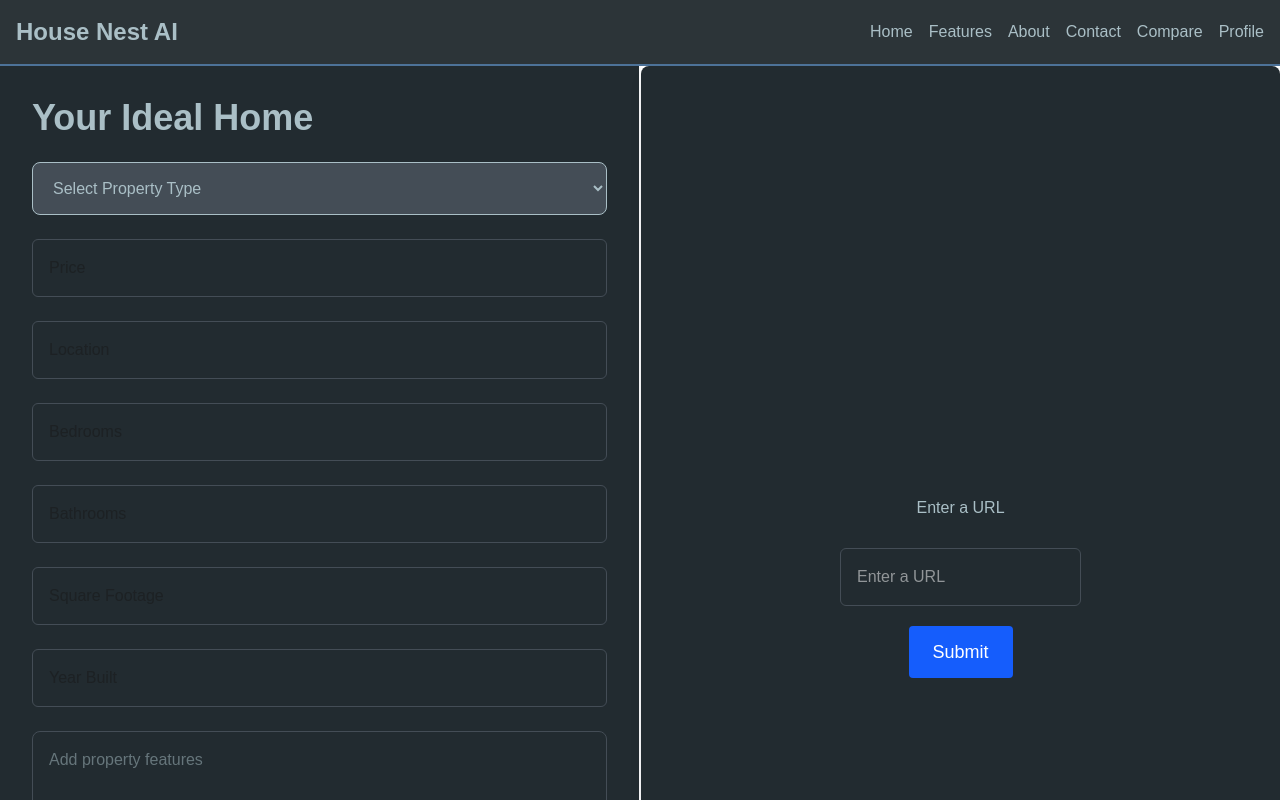
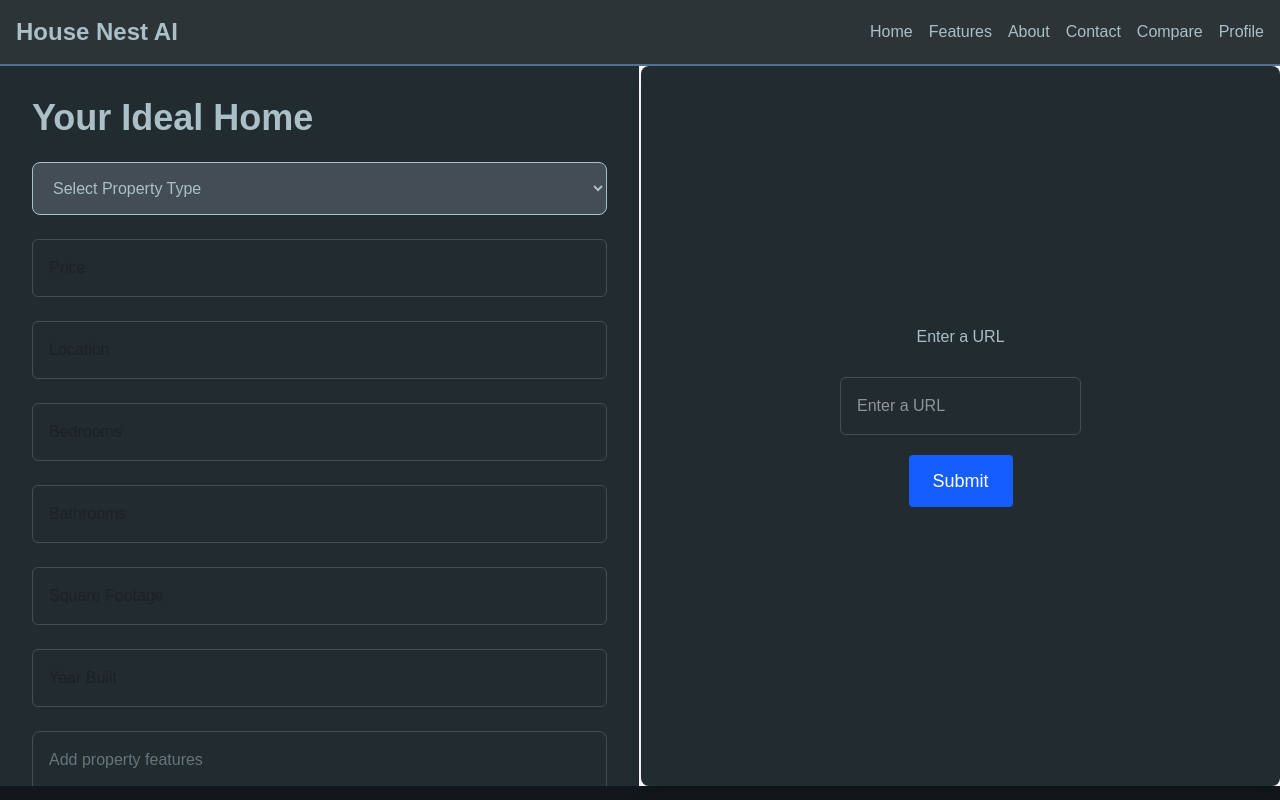
Before and after one commit to theHTMLSpot/HouseNestAI, a Next.js app: page /compare in a window 1280 px wide. Shown: the top 800 px of the page. Built offline with nearby package versions, Linux system fonts and the light colour scheme.

Commit message:
feat: adjusting screen ratio on compare page

```diff
--- a/pages/comparePage.tsx
+++ b/pages/comparePage.tsx
@@ -279,10 +279,10 @@ export default function ComparePage() {
 
 	return (
 		<>
-			<div className="flex w-full justify-center">
+			<div className="flex h-[90vh] justify-center">
 				{/* Left Side: Form Inputs */}
 				<div
-					className="bg-[#222b30] p-8"
+					className="h-[90vh] overflow-x-scroll bg-[#222b30] p-8"
 					style={{ width: `calc(${wLeft / 100} * 100vw)` }}
 				>
 					<Title
@@ -468,7 +468,8 @@ export default function ComparePage() {
 				</div>
 
 				<div
-					className="h-screen w-[2px] cursor-ew-resize bg-gray-50"
+					className="w-[2px] cursor-ew-resize bg-gray-50"
+					style={{ height: "100%" }}
 					onMouseDown={() => {
 						handleMouseDown();
 					}}
```
